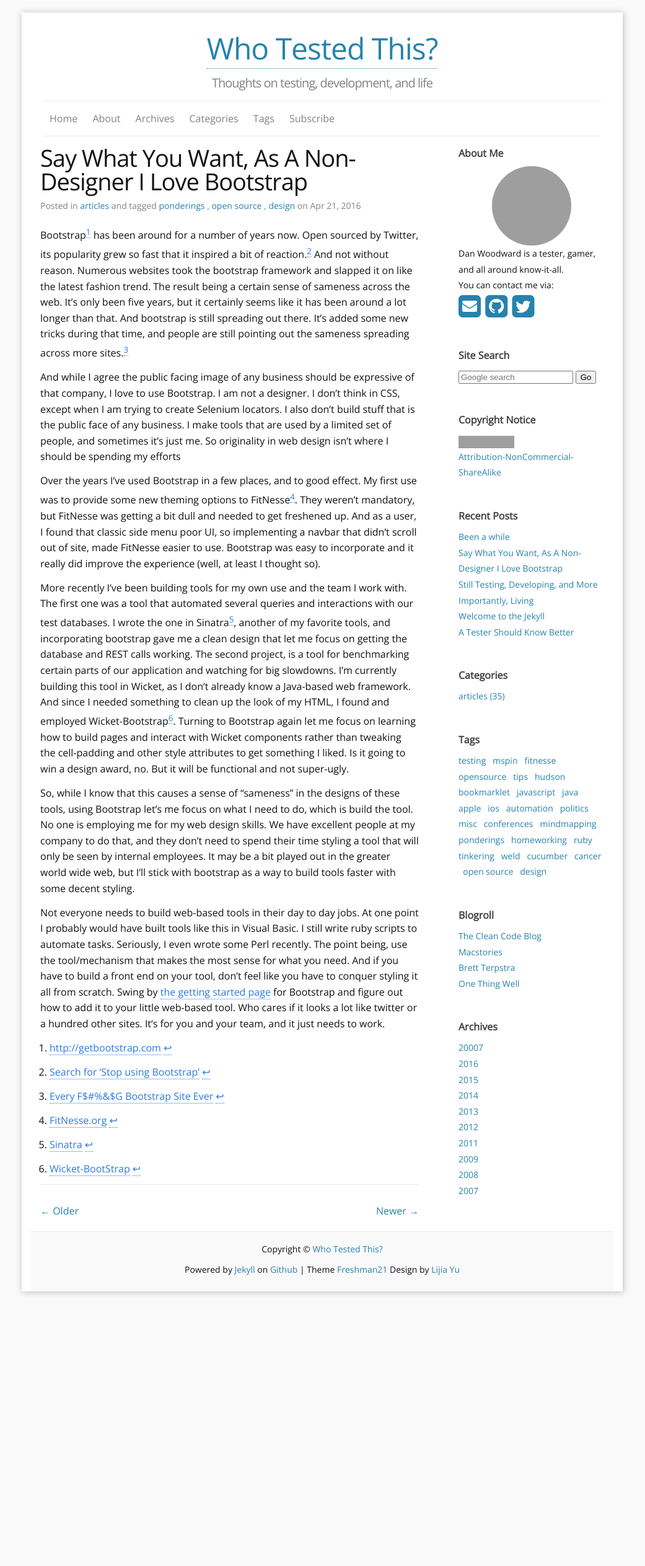
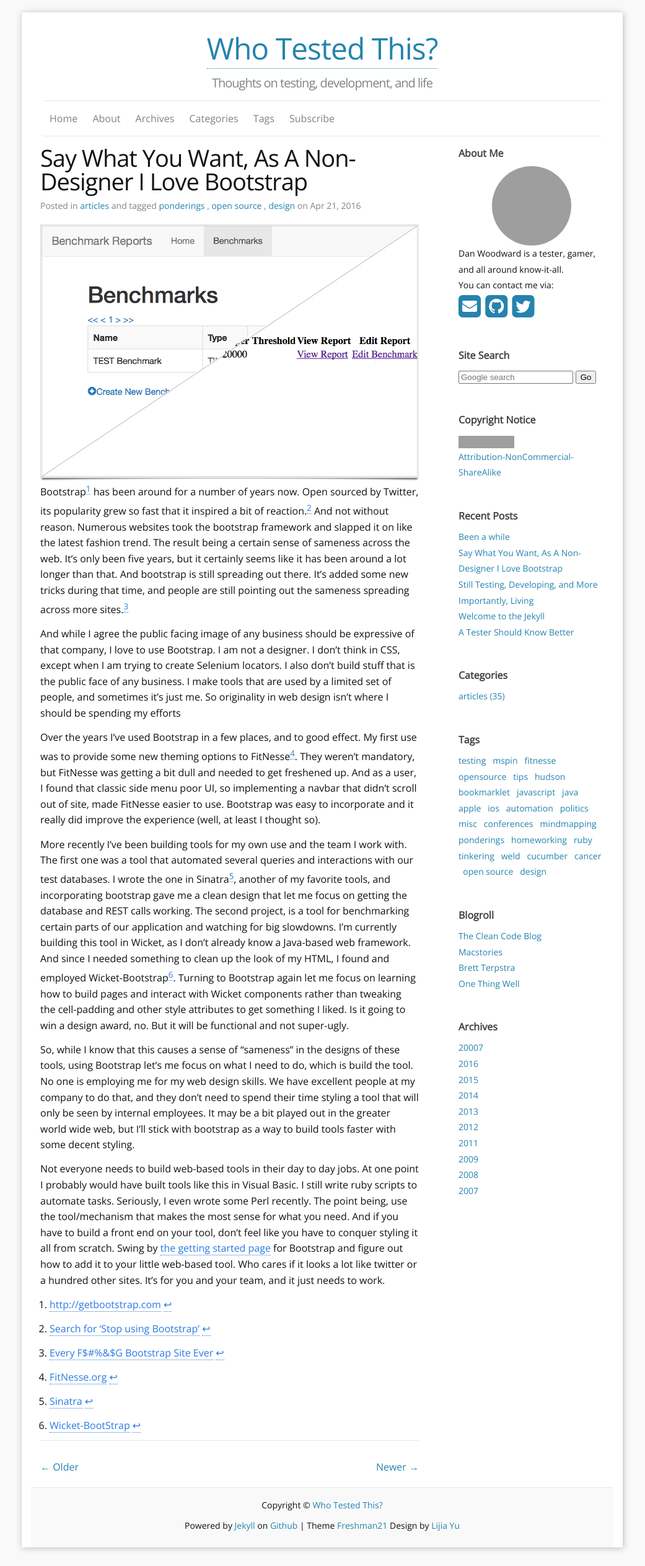
Before and after one commit to woodybrood/woodybrood.github.io, a Jekyll site: the page built from _posts/2016-04-21-say-what-you-want-as-a-non-designer-i-love-bootstrap.markdown, in a window 1280 px wide. Shown: the whole page at 62% size, without its empty margins (120-1161 px from the left). Built offline with Jekyll 4.4.1, drawn with Linux system fonts in a browser that asks for light colours; nearby versions of some CDN libraries; before the commit the page ends 2113 px from its top, so only the background shows below that; grey boxes are pictures that could not be loaded.

Commit message:
added an image, Should have done that before.

```diff
--- a/_posts/2016-04-21-say-what-you-want-as-a-non-designer-i-love-bootstrap.markdown
+++ b/_posts/2016-04-21-say-what-you-want-as-a-non-designer-i-love-bootstrap.markdown
@@ -7,7 +7,7 @@
 - open source
 - design
 ---
-Bootstrap[^1] has been around for a number of years now. Open sourced by Twitter, its popularity grew so fast that it inspired a bit of reaction.[^2] And not without reason. Numerous websites took the bootstrap framework and slapped it on like the latest fashion trend. The result being a certain sense of sameness across the web. It's only been five years, but it certainly seems like it has been around a lot longer than that. And bootstrap is still spreading out there. It's added some new tricks during that time, and people are still pointing out the sameness spreading across more sites.[^3]
+![With and without bootstrap](/images/with_and_without_bootstrap.png)Bootstrap[^1] has been around for a number of years now. Open sourced by Twitter, its popularity grew so fast that it inspired a bit of reaction.[^2] And not without reason. Numerous websites took the bootstrap framework and slapped it on like the latest fashion trend. The result being a certain sense of sameness across the web. It's only been five years, but it certainly seems like it has been around a lot longer than that. And bootstrap is still spreading out there. It's added some new tricks during that time, and people are still pointing out the sameness spreading across more sites.[^3]
 
 And while I agree the public facing image of any business should be expressive of that company, I love to use Bootstrap. I am not a designer. I don't think in CSS, except when I am trying to create Selenium locators. I also don't build stuff that is the public face of any business. I make tools that are used by a limited set of people, and sometimes it's just me. So originality in web design isn't where I should be spending my efforts
 
```
Also changed, not shown: images/with_and_without_bootstrap.png (added).
